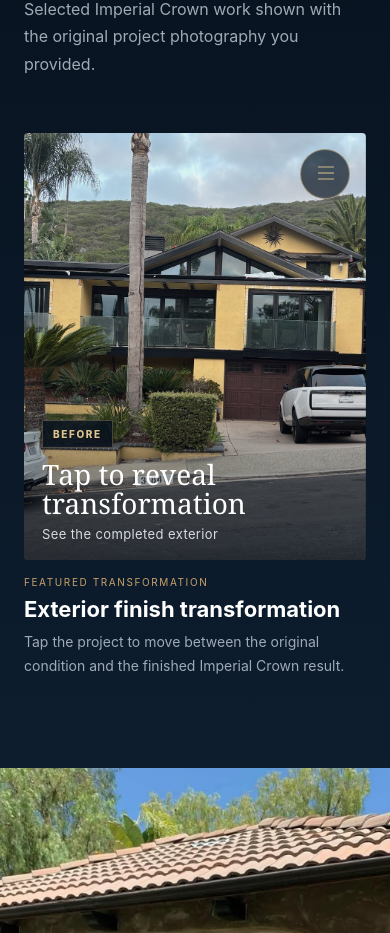
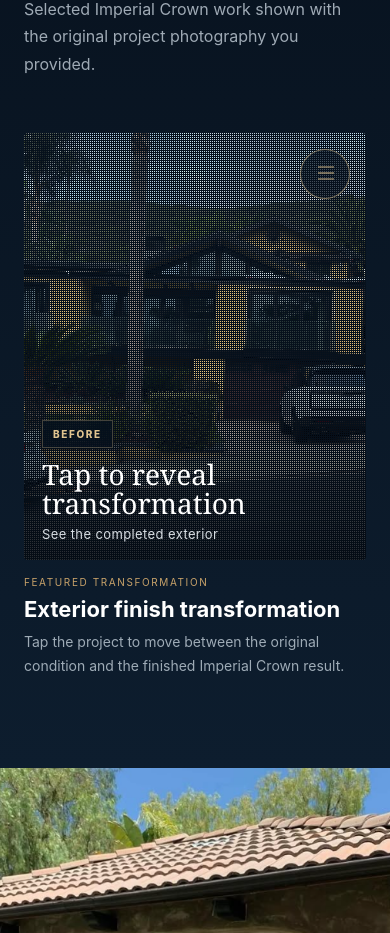
Before and after one commit to typicalsammich/imperial-clp, a Next.js app: page / in a window 390 px wide. Shown: the part 3538-4471 px from the top of the page. Built offline with nearby package versions, Linux system fonts and the light colour scheme.

Commit message:
Add files via upload

```diff
--- a/app/globals.css
+++ b/app/globals.css
@@ -804,3 +804,108 @@ html{
     transform:none !important;
   }
 }
+
+
+/* v11 — digital pixel-build transformation */
+.transformation-stage{
+  --pixel-size: 18px;
+}
+
+.transformation-photo{
+  transition:none !important;
+}
+
+.transformation-before{
+  opacity:1;
+  z-index:0;
+}
+
+.transformation-after{
+  opacity:0;
+  z-index:1;
+  transform:none !important;
+}
+
+.transformation-reveal.show-after .transformation-before{
+  opacity:0;
+  transform:none !important;
+}
+
+.transformation-reveal.show-after .transformation-after{
+  opacity:1;
+  animation:pixelReveal .72s steps(9,end) both;
+}
+
+.transformation-reveal:not(.show-after) .transformation-before{
+  animation:pixelReveal .72s steps(9,end) both;
+}
+
+/* A blocky digital reveal without distorting the actual house photo */
+.transformation-stage .transformation-photo{
+  clip-path:inset(0 0 0 0);
+}
+
+.transformation-reveal.show-after .transformation-after,
+.transformation-reveal:not(.show-after) .transformation-before{
+  -webkit-mask-image:
+    linear-gradient(90deg,#000 0 50%,transparent 50% 100%),
+    linear-gradient(#000 0 50%,transparent 50% 100%);
+  -webkit-mask-size:var(--pixel-size) var(--pixel-size);
+  -webkit-mask-composite:source-in;
+  mask-image:
+    linear-gradient(90deg,#000 0 50%,transparent 50% 100%),
+    linear-gradient(#000 0 50%,transparent 50% 100%);
+  mask-size:var(--pixel-size) var(--pixel-size);
+  animation:pixelReveal .72s steps(9,end) both;
+}
+
+@keyframes pixelReveal{
+  0%{
+    opacity:0;
+    filter:blur(7px) brightness(1.3);
+    transform:scale(1.018);
+    --pixel-size:52px;
+  }
+  35%{
+    opacity:.55;
+    filter:blur(3px) brightness(1.15);
+    transform:scale(1.01);
+  }
+  70%{
+    opacity:.9;
+    filter:blur(1px) brightness(1.04);
+  }
+  100%{
+    opacity:1;
+    filter:none;
+    transform:scale(1);
+    --pixel-size:2px;
+  }
+}
+
+/* Safari-friendly fallback still feels stepped rather than faded */
+@supports not (mask-image: linear-gradient(#000,#000)){
+  .transformation-reveal.show-after .transformation-after,
+  .transformation-reveal:not(.show-after) .transformation-before{
+    animation:pixelFallback .65s steps(7,end) both;
+  }
+  @keyframes pixelFallback{
+    0%{opacity:0;filter:blur(10px)}
+    45%{opacity:.55;filter:blur(5px)}
+    75%{opacity:.85;filter:blur(2px)}
+    100%{opacity:1;filter:none}
+  }
+}
+
+@media(max-width:800px){
+  .transformation-stage{ --pixel-size:14px; }
+}
+
+@media(prefers-reduced-motion:reduce){
+  .transformation-reveal.show-after .transformation-after,
+  .transformation-reveal:not(.show-after) .transformation-before{
+    animation:none !important;
+    mask-image:none !important;
+    -webkit-mask-image:none !important;
+  }
+}
```
